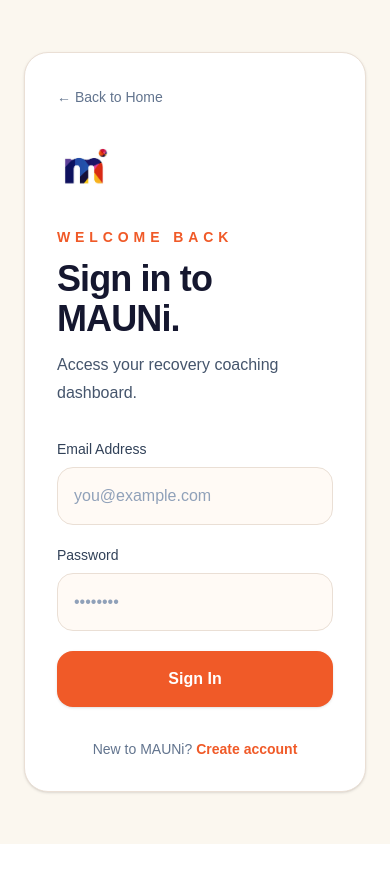
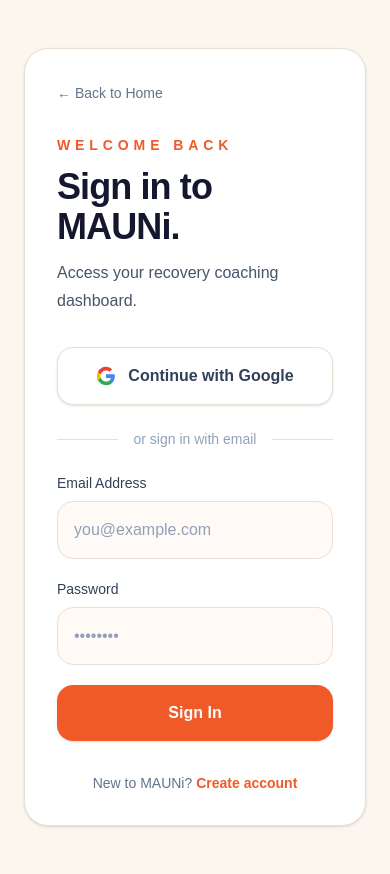
Before and after one commit to MAUNi-i/mauni-app, a Next.js app: page /login in a window 390 px wide. Before the commit the page ends 844 px from the top, so only its background shows below. Built offline with nearby package versions, Linux system fonts and the light colour scheme; no server answers.

Commit message:
feat: Google OAuth login button

```diff
--- a/app/login/page.tsx
+++ b/app/login/page.tsx
@@ -12,53 +12,28 @@
 
   async function handleLogin(event: React.FormEvent<HTMLFormElement>) {
     event.preventDefault();
-
     try {
       setLoading(true);
       setMessage("");
-
-      const { error } = await supabase.auth.signInWithPassword({
-        email,
-        password,
-      });
-
-      if (error) {
-        setMessage(error.message);
-        return;
-      }
-
-      const {
-        data: { user },
-      } = await supabase.auth.getUser();
-
-      if (!user) {
-        window.location.href = "/login";
-        return;
-      }
-
-      const { data: profile, error: profileError } = await supabase
-        .from("profiles")
-        .select("onboarding_complete")
-        .eq("id", user.id)
-        .single();
-
-      if (profileError) {
-        console.error(profileError);
-        setMessage("Could not load profile.");
-        return;
-      }
-
-      if (profile?.onboarding_complete) {
-        window.location.href = "/dashboard";
-      } else {
-        window.location.href = "/onboarding";
-      }
+      const { error } = await supabase.auth.signInWithPassword({ email, password });
+      if (error) { setMessage(error.message); return; }
+      const { data: { user } } = await supabase.auth.getUser();
+      if (!user) { window.location.href = "/login"; return; }
+      const { data: profile, error: profileError } = await supabase.from("profiles").select("onboarding_complete").eq("id", user.id).single();
+      if (profileError) { setMessage("Could not load profile."); return; }
+      window.location.href = profile?.onboarding_complete ? "/dashboard" : "/onboarding";
     } catch (error) {
-      console.error(error);
       setMessage("Something went wrong. Please try again.");
     } finally {
       setLoading(false);
     }
+  }
+
+  async function handleGoogleLogin() {
+    await supabase.auth.signInWithOAuth({
+      provider: "google",
+      options: { redirectTo: "https://app.mauni-tech.com/dashboard" },
+    });
   }
 
   return (
@@ -67,121 +42,63 @@
         <section className="hidden bg-[#fff7f0] p-10 md:flex md:flex-col md:justify-between">
           <a href="/" className="flex items-center gap-4">
             <div className="relative h-14 w-14 overflow-hidden rounded-xl bg-white">
-              <Image
-                src="/mauni-m.jpg"
-                alt="MAUNi logo"
-                fill
-                className="object-contain"
-                priority
-              />
+              <Image src="/mauni-m.jpg" alt="MAUNi logo" fill className="object-contain" priority />
             </div>
-
             <span className="text-2xl font-bold tracking-tight">MAUNi</span>
           </a>
-
           <div>
-            <p className="mb-4 text-sm font-bold uppercase tracking-[0.35em] text-[#f05a28]">
-              Recovery Coaching
-            </p>
-
-            <h1 className="text-4xl font-semibold leading-tight tracking-tight">
-              Continue your recovery journey with support and structure.
-            </h1>
-
-            <p className="mt-6 text-lg leading-8 text-slate-600">
-              Sign in to access your dashboard, reflections, goals, learning
-              pathways, and MAUNi coaching tools.
-            </p>
+            <p className="mb-4 text-sm font-bold uppercase tracking-[0.35em] text-[#f05a28]">Recovery Coaching</p>
+            <h1 className="text-4xl font-semibold leading-tight tracking-tight">Continue your recovery journey with support and structure.</h1>
+            <p className="mt-6 text-lg leading-8 text-slate-600">Sign in to access your dashboard, reflections, goals, learning pathways, and MAUNi coaching tools.</p>
           </div>
-
-          <p className="text-sm text-slate-500">
-            Technology should amplify care, not replace it.
-          </p>
+          <p className="text-sm text-slate-500">Technology should amplify care, not replace it.</p>
         </section>
 
         <section className="p-8 md:p-12">
-          <a
-            href="/"
-            className="mb-8 inline-block text-sm font-medium text-slate-500 hover:text-[#f05a28]"
+          <a href="/" className="mb-8 inline-block text-sm font-medium text-slate-500 hover:text-[#f05a28]">← Back to Home</a>
+          <p className="mb-3 text-sm font-bold uppercase tracking-[0.35em] text-[#f05a28]">Welcome Back</p>
+          <h2 className="text-4xl font-semibold tracking-tight">Sign in to MAUNi.</h2>
+          <p className="mt-3 leading-7 text-slate-600">Access your recovery coaching dashboard.</p>
+
+          <button
+            onClick={handleGoogleLogin}
+            className="mt-8 w-full flex items-center justify-center gap-3 rounded-2xl border border-[#eadfd5] bg-white px-4 py-4 font-semibold text-slate-700 shadow-sm hover:bg-[#f8f5ef] transition-colors"
           >
-            ← Back to Home
-          </a>
+            <svg width="20" height="20" viewBox="0 0 24 24">
+              <path fill="#4285F4" d="M22.56 12.25c0-.78-.07-1.53-.2-2.25H12v4.26h5.92c-.26 1.37-1.04 2.53-2.21 3.31v2.77h3.57c2.08-1.92 3.28-4.74 3.28-8.09z"/>
+              <path fill="#34A853" d="M12 23c2.97 0 5.46-.98 7.28-2.66l-3.57-2.77c-.98.66-2.23 1.06-3.71 1.06-2.86 0-5.29-1.93-6.16-4.53H2.18v2.84C3.99 20.53 7.7 23 12 23z"/>
+              <path fill="#FBBC05" d="M5.84 14.09c-.22-.66-.35-1.36-.35-2.09s.13-1.43.35-2.09V7.07H2.18C1.43 8.55 1 10.22 1 12s.43 3.45 1.18 4.93l3.66-2.84z"/>
+              <path fill="#EA4335" d="M12 5.38c1.62 0 3.06.56 4.21 1.64l3.15-3.15C17.45 2.09 14.97 1 12 1 7.7 1 3.99 3.47 2.18 7.07l3.66 2.84c.87-2.6 3.3-4.53 6.16-4.53z"/>
+            </svg>
+            Continue with Google
+          </button>
 
-          <div className="mb-8 md:hidden">
-            <div className="relative mb-4 h-14 w-14 overflow-hidden rounded-xl bg-white">
-              <Image
-                src="/mauni-m.jpg"
-                alt="MAUNi logo"
-                fill
-                className="object-contain"
-                priority
-              />
-            </div>
+          <div className="my-6 flex items-center gap-4">
+            <div className="flex-1 h-px bg-[#eadfd5]" />
+            <span className="text-sm text-slate-400">or sign in with email</span>
+            <div className="flex-1 h-px bg-[#eadfd5]" />
           </div>
 
-          <p className="mb-3 text-sm font-bold uppercase tracking-[0.35em] text-[#f05a28]">
-            Welcome Back
-          </p>
-
-          <h2 className="text-4xl font-semibold tracking-tight">
-            Sign in to MAUNi.
-          </h2>
-
-          <p className="mt-3 leading-7 text-slate-600">
-            Access your recovery coaching dashboard.
-          </p>
-
-          <form onSubmit={handleLogin} className="mt-8 space-y-5">
+          <form onSubmit={handleLogin} className="space-y-5">
             <div>
-              <label className="mb-2 block text-sm font-medium text-slate-700">
-                Email Address
-              </label>
-
-              <input
-                value={email}
-                onChange={(event) => setEmail(event.target.value)}
-                type="email"
-                placeholder="you@example.com"
-                required
-                className="w-full rounded-2xl border border-[#eadfd5] bg-[#fffaf5] px-4 py-4 text-[#15172f] outline-none placeholder:text-slate-400 focus:border-[#f05a28]"
-              />
+              <label className="mb-2 block text-sm font-medium text-slate-700">Email Address</label>
+              <input value={email} onChange={(e) => setEmail(e.target.value)} type="email" placeholder="you@example.com" required className="w-full rounded-2xl border border-[#eadfd5] bg-[#fffaf5] px-4 py-4 text-[#15172f] outline-none placeholder:text-slate-400 focus:border-[#f05a28]" />
             </div>
-
             <div>
-              <label className="mb-2 block text-sm font-medium text-slate-700">
-                Password
-              </label>
-
-              <input
-                value={password}
-                onChange={(event) => setPassword(event.target.value)}
-                type="password"
-                placeholder="••••••••"
-                required
-                className="w-full rounded-2xl border border-[#eadfd5] bg-[#fffaf5] px-4 py-4 text-[#15172f] outline-none placeholder:text-slate-400 focus:border-[#f05a28]"
-              />
+              <label className="mb-2 block text-sm font-medium text-slate-700">Password</label>
+              <input value={password} onChange={(e) => setPassword(e.target.value)} type="password" placeholder="••••••••" required className="w-full rounded-2xl border border-[#eadfd5] bg-[#fffaf5] px-4 py-4 text-[#15172f] outline-none placeholder:text-slate-400 focus:border-[#f05a28]" />
             </div>
-
-            <button
-              type="submit"
-              disabled={loading}
-              className="w-full rounded-2xl bg-[#f05a28] py-4 font-bold text-white shadow-sm hover:bg-[#d94e20] disabled:cursor-not-allowed disabled:opacity-60"
-            >
+            <button type="submit" disabled={loading} className="w-full rounded-2xl bg-[#f05a28] py-4 font-bold text-white shadow-sm hover:bg-[#d94e20] disabled:cursor-not-allowed disabled:opacity-60">
               {loading ? "Signing in..." : "Sign In"}
             </button>
           </form>
 
           {message && (
-            <div className="mt-6 rounded-2xl border border-[#eadfd5] bg-[#fffaf5] p-4 text-sm leading-6 text-slate-700">
-              {message}
-            </div>
+            <div className="mt-6 rounded-2xl border border-[#eadfd5] bg-[#fffaf5] p-4 text-sm leading-6 text-slate-700">{message}</div>
           )}
 
           <div className="mt-8 text-center text-sm text-slate-500">
-            New to MAUNi?{" "}
-            <a href="/signup" className="font-semibold text-[#f05a28]">
-              Create account
-            </a>
+            New to MAUNi? <a href="/signup" className="font-semibold text-[#f05a28]">Create account</a>
           </div>
         </section>
       </div>
```
